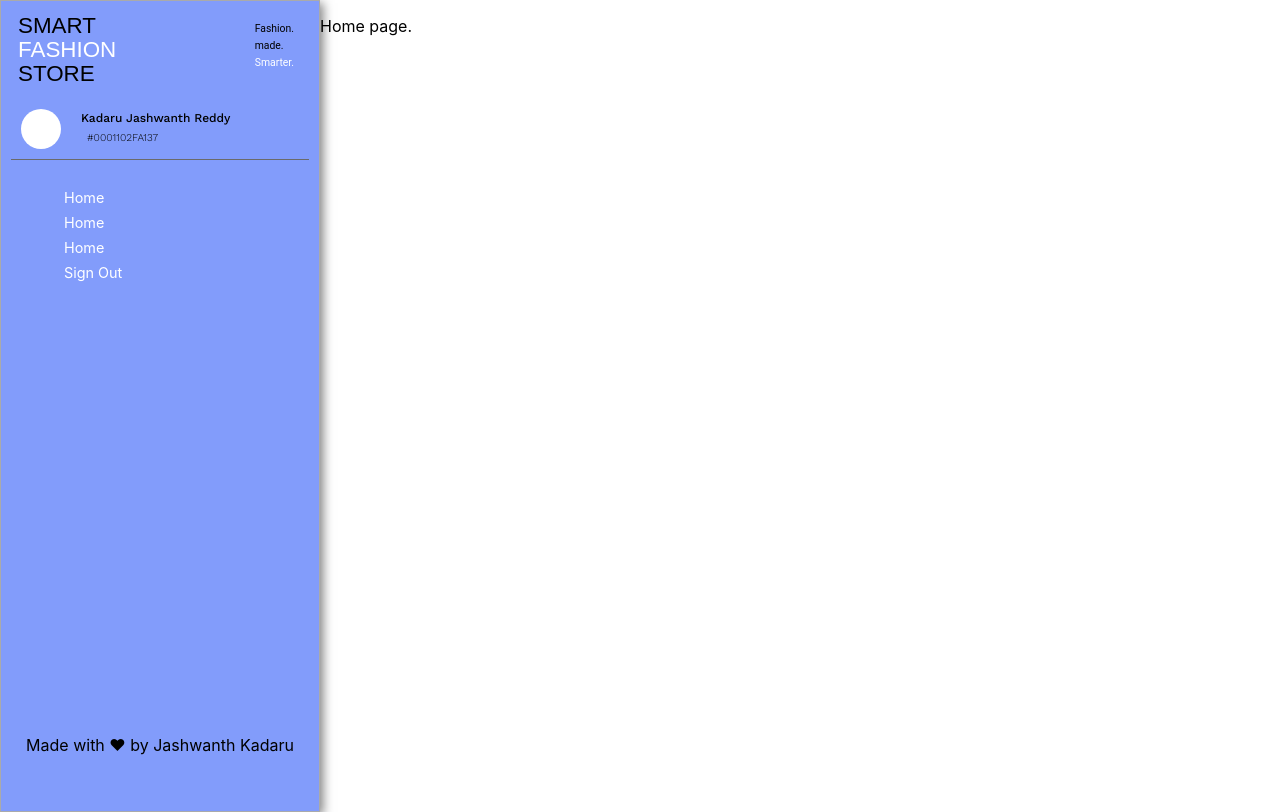
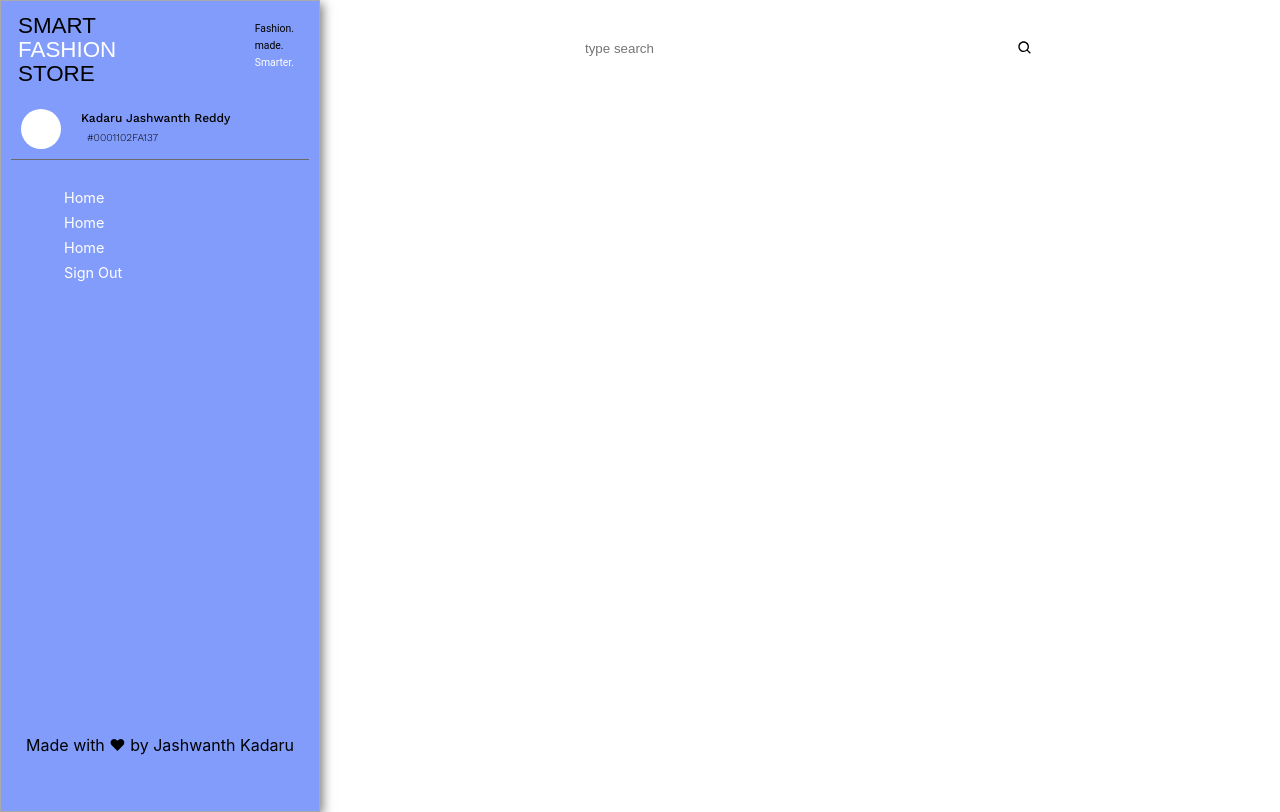
Before and after one commit to JashwanthKadaru/AI_Assisted_Shopping_App, a React (Create React App) app in the folder client/smart_store_client/: page /shop in a window 1280 px wide. Built offline with nearby package versions, Linux system fonts and the light colour scheme; a web font is replaced by a local one.

Commit message:
Inside client folder, made changes to react home page. Made css styles for the homepage.

```diff
--- a/client/smart_store_client/src/App.css
+++ b/client/smart_store_client/src/App.css
@@ -20,3 +20,7 @@
   height: fit-content;
   /* border: 1px solid black; */
 }
+
+.overlay {
+  position: fixed;
+}
--- a/client/smart_store_client/src/App.js
+++ b/client/smart_store_client/src/App.js
@@ -1,18 +1,33 @@
 import './App.css';
 import Drawer from './Drawer';
+import { Outlet } from 'react-router-dom';
+import { useState } from 'react';
+function App() {
 
-import { Outlet } from 'react-router-dom';
-function App() {
+  const [ searchText, setSearchText ] = useState('');
+
+  const productList = {}
+  const onSearch = () => {
+    return {}
+  }
+
+  const onClickProduct = () => {
+    return {}
+  }
+
   return (
     <div className='app-body'>
 
         {/* side drawer for menu and credits and app name     */}
+        <div className='app-drawer-box overlay'>
+          <Drawer />
+        </div>
+
         <div className='app-drawer-box'>
-          <Drawer />
         </div>
         {/* Outlet section to dynamically change content */}
         <div className='app-display-box'>
-          <Outlet />
+          <Outlet context={{searchText, setSearchText}}/>
         </div>
     </div>
   )
--- a/client/smart_store_client/src/css/Home.css
+++ b/client/smart_store_client/src/css/Home.css
@@ -0,0 +1,31 @@
+.home {
+    margin-top: 35px;
+}
+
+.search-box {
+    display: row;
+    flex-direction: row;
+    justify-content: space-around;
+    align-items: center;
+    margin: 35px auto;
+    width: 50%;
+    /* border: 1px solid black; */
+}
+
+.search-box input {
+    width: 90%;
+    padding: 2px 10px;
+    border-radius: 20px;
+    margin-left: 15px;
+    margin-right: 10px;
+    border: none;
+}
+
+.search-box input:hover, .search-box input:active {
+    border: 1px solid #aaaaaa;
+}
+
+.search-icon {
+    padding-top: 5px;
+    margin-bottom: -3px;
+}
--- a/client/smart_store_client/src/index.js
+++ b/client/smart_store_client/src/index.js
@@ -11,7 +11,7 @@ const  router = createBrowserRouter(
   createRoutesFromElements(
     <Route path='/' element={<App/>}>
       <Route index element={<Login/>}/>
-      <Route path='/shop' element={<Home/>}/>
+      <Route path='/shop' element={<Home />}/>
 
     </Route>
   )
--- a/client/smart_store_client/src/pages/Home.js
+++ b/client/smart_store_client/src/pages/Home.js
@@ -1,7 +1,16 @@
+import { useOutletContext } from "react-router-dom";
+import { BiSearch } from 'react-icons/bi'
+import './../css/Home.css'
 const Home = () => {
+    const {searchText, setSearchText, productList, onSearch, onClickProduct} = useOutletContext();
     return (
         <div className="home">
-            <p> Home page. </p>
+            <div className="search-box">
+                <input type="search" placeholder="type search" value={searchText} onChange={(e) => setSearchText(e.target.value)}/>
+                <BiSearch className="search-icon"/>
+            </div>
+
+
         </div>
     )
 }
```
